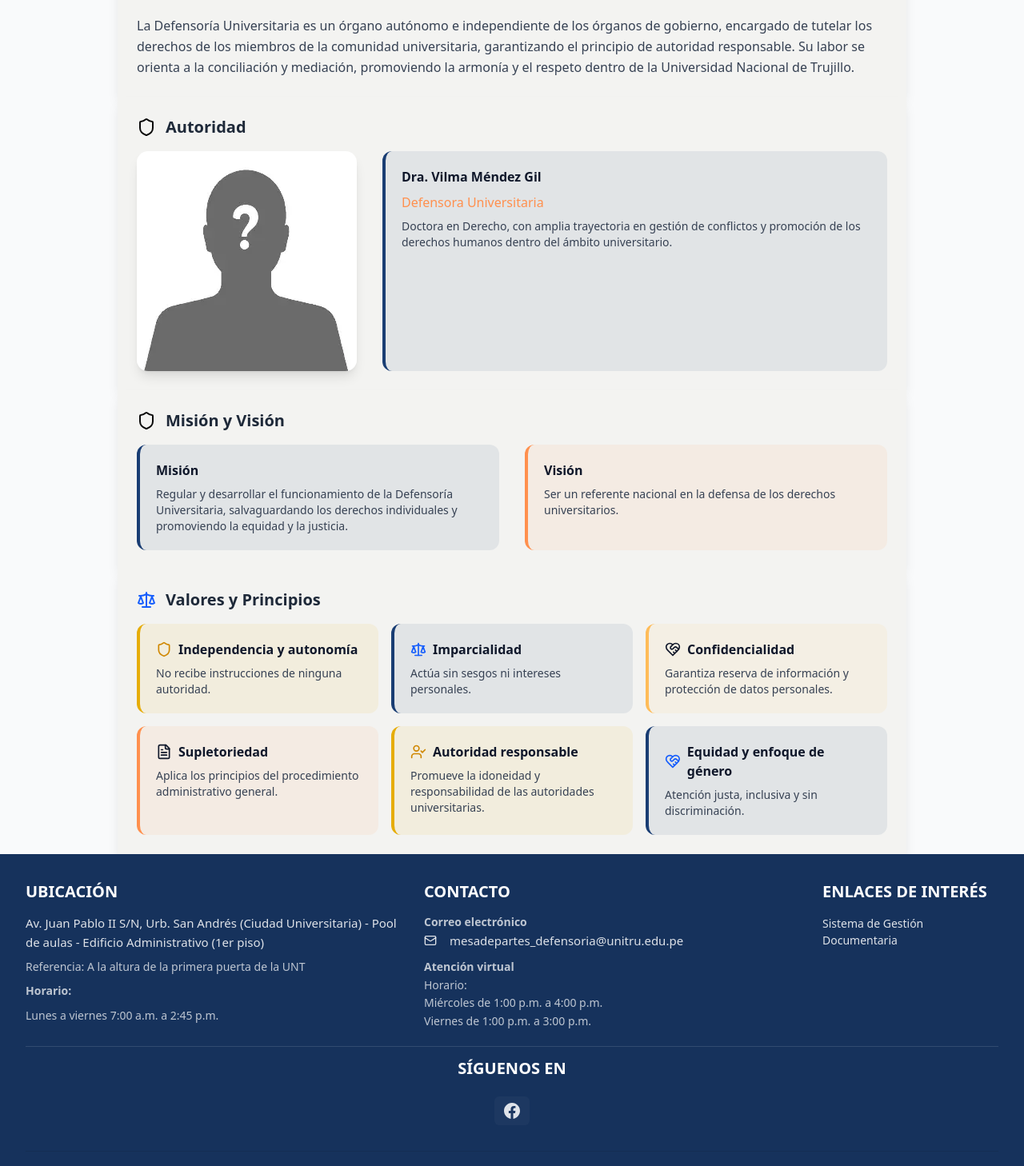
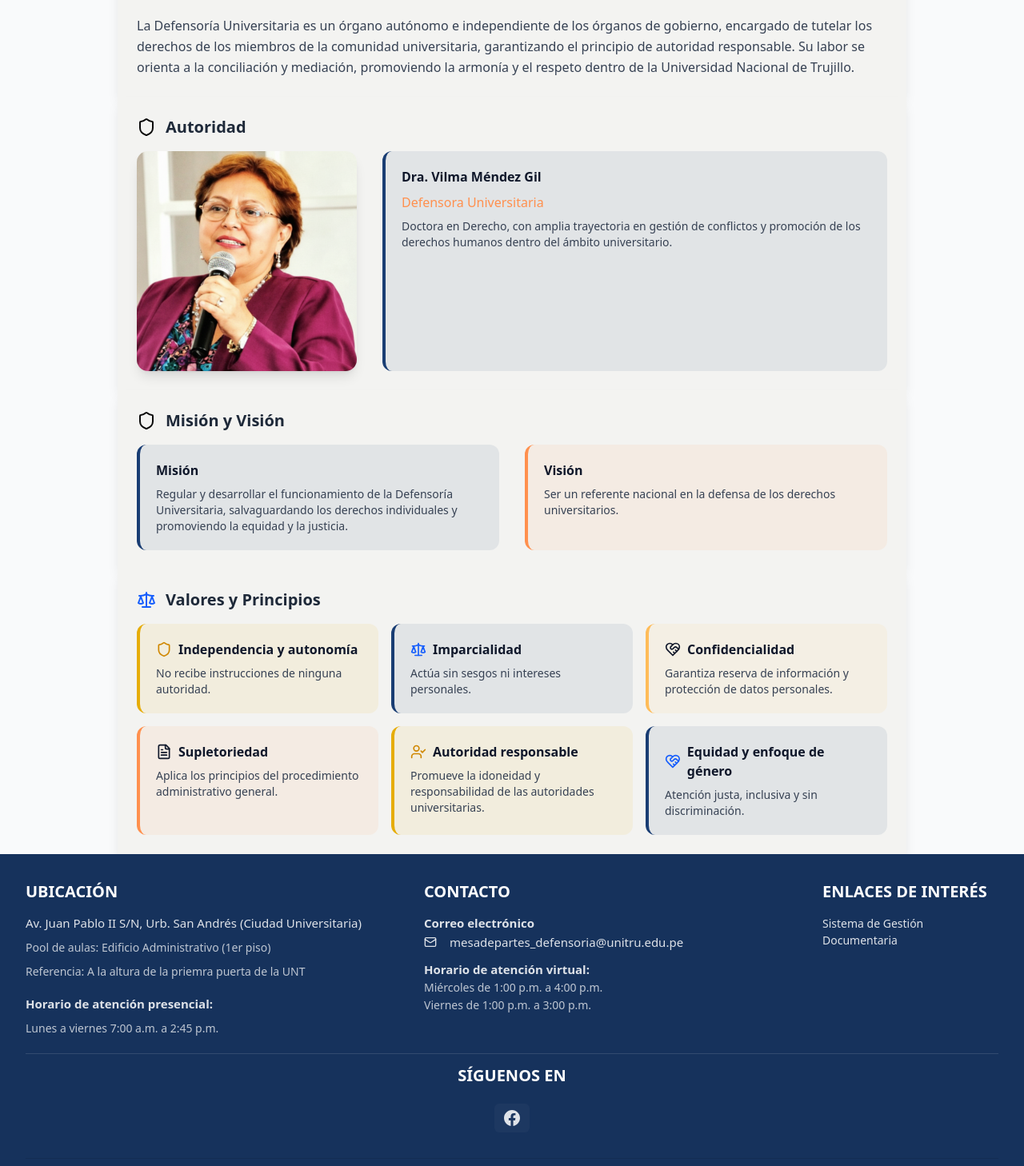
Before and after one commit to Diraf-00/DEF_UNI_UNT, a React (Vite) app in the folder frontend/: page / in a window 1280 px wide. Shown: the part 574-2032 px from the top of the page at 80% size. Built offline with nearby package versions, Linux system fonts and the light colour scheme.

Commit message:
feat(footer,home): actualizar información de contacto y cambiar imagen en Home

```diff
--- a/frontend/src/components/layout/Footer.tsx
+++ b/frontend/src/components/layout/Footer.tsx
@@ -15,10 +15,10 @@ export function Footer() {
             <div className={`${styles.body} space-y-2`}>
               <p className={`${styles.body} leading-relaxed`}>
                 Av. Juan Pablo II S/N, Urb. San Andrés (Ciudad Universitaria)
-                - Pool de aulas - Edificio Administrativo (1er piso)
               </p>
-              <p className={`${styles.small}`}>Referencia: A la altura de la primera puerta de la UNT</p>
-              <p className={`${styles.small} font-semibold mt-2`}>Horario:</p>
+              <p className={`${styles.small}`}>Pool de aulas: Edificio Administrativo (1er piso)</p>
+              <p className={`${styles.small}`}>Referencia: A la altura de la priemra puerta de la UNT</p>
+              <p className={`${styles.body} font-semibold mt-4`}>Horario de atención presencial:</p>
               <p className={`${styles.small}`}>Lunes a viernes 7:00 a.m. a 2:45 p.m.</p>
             </div>
           </div>
@@ -27,7 +27,7 @@ export function Footer() {
             <h4 className={`${styles.heading} mb-3`}>CONTACTO</h4>
             <div className={`${styles.body} space-y-2`}>
               <div>
-                <p className={`${styles.small} font-semibold`}>Correo electrónico</p>
+                <p className={`${styles.body} font-semibold`}>Correo electrónico</p>
                 <a href="mailto:mesadepartes_defensoria@unitru.edu.pe" className={`${styles.link} inline-flex items-center`}>
                   <Mail className="w-4 h-4 mr-2" /> mesadepartes_defensoria@unitru.edu.pe
                 </a>
@@ -35,8 +35,7 @@ export function Footer() {
 
               {/* Atención virtual y horarios (según póster) */}
               <div className="mt-2">
-                <p className={`${styles.small} font-semibold`}>Atención virtual</p>
-                <p className={`${styles.small}`}>Horario:</p>
+                <p className={`${styles.body} font-semibold`}>Horario de atención virtual: </p>
                 <p className={`${styles.small}`}>Miércoles de 1:00 p.m. a 4:00 p.m.</p>
                 <p className={`${styles.small}`}>Viernes de 1:00 p.m. a 3:00 p.m.</p>
               </div>
--- a/frontend/src/components/public/Home.tsx
+++ b/frontend/src/components/public/Home.tsx
@@ -88,13 +88,14 @@ export function Home() {
           */}
           <div className="flex flex-col sm:flex-row sm:items-start gap-8">
             <img
-              src="/images/defensor-universitario.webp"
+              src="/images/dra_vilma.png"
               alt="Defensora Universitaria"
-              className="w-44 h-44 md:w-56 md:h-56 object-cover rounded-xl shadow-lg flex-shrink-0"
+              className="object-cover rounded-xl shadow-lg flex-shrink-0"
+              style={{ width: "275px", height: "275px" }}
             />
 
             <div
-              className="value-item" // Quitado 'w-full'
+              className="value-item"
               style={{
                 borderLeft: `4px solid #193D73`,
                 backgroundColor: `#193D7315`,
@@ -107,9 +108,7 @@ export function Home() {
                 {autoridades.cargo}
               </p>
 
-              <p className="text-sm text-gray-700">
-                {autoridades.descripcion}
-              </p>
+              <p className="text-sm text-gray-700">{autoridades.descripcion}</p>
             </div>
           </div>
         </section>
```
